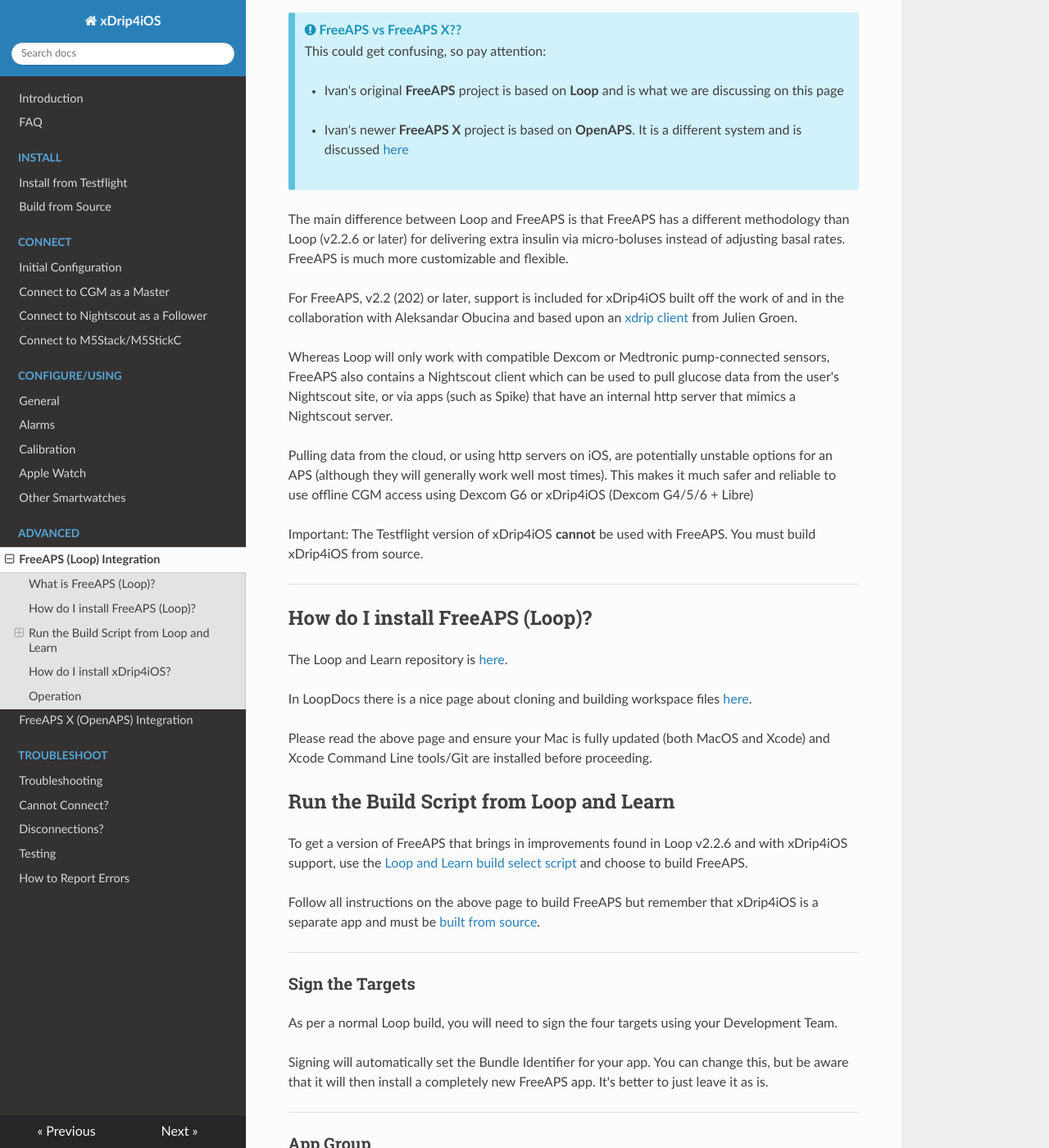
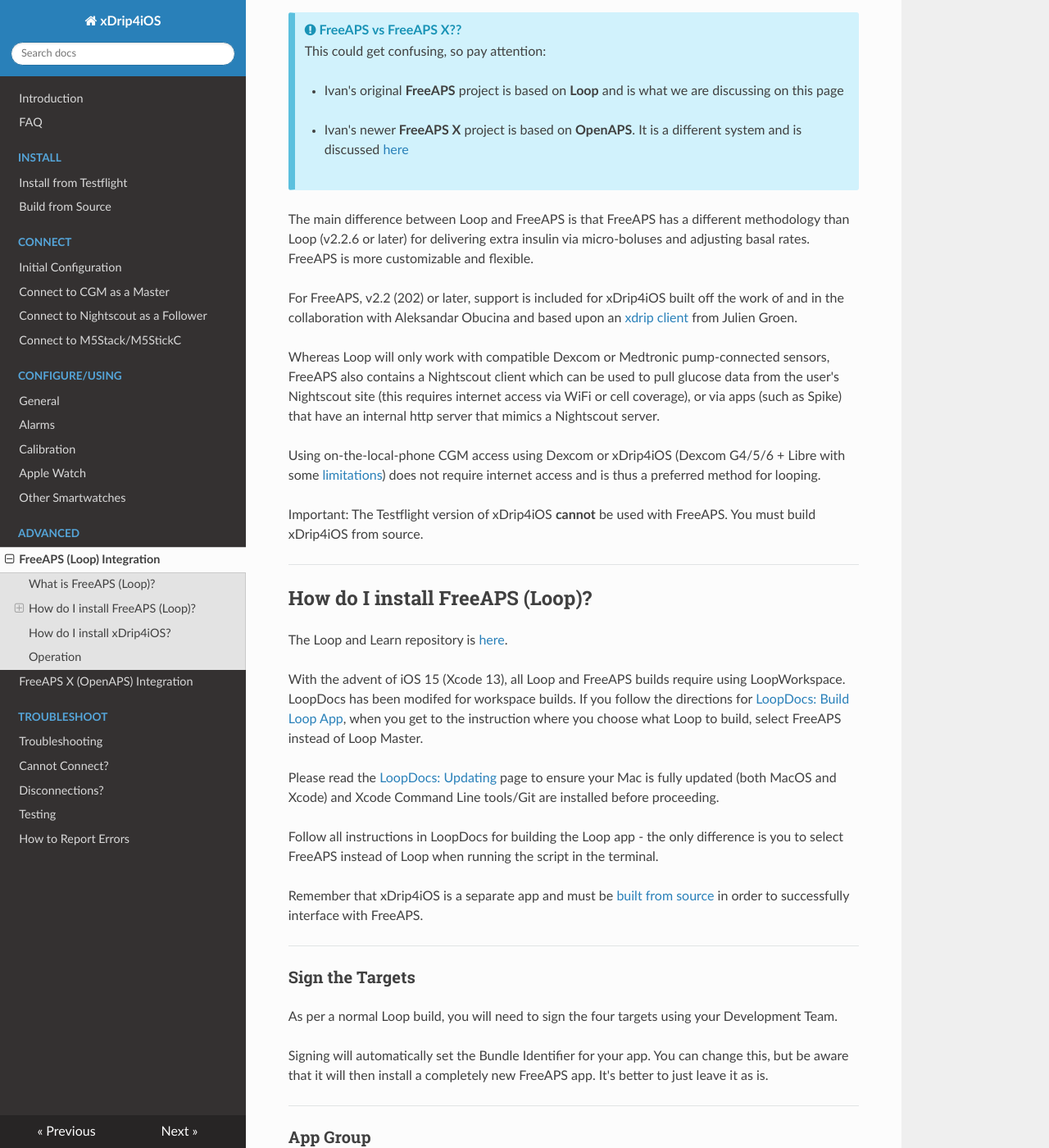
Before and after one commit to paulplant/xdrip4ios_docs, an MkDocs documentation site: the page built from docs/advanced/freeaps.md, in a window 1280 px wide and 1400 px high, scrolled down 514 px. Shown: the whole window at 82% size. Built offline with MkDocs 1.6.1, drawn with Linux system fonts in a browser that asks for light colours; nearby versions of some CDN libraries; old or Windows-style settings are respelled for this version of MkDocs.

Commit message:
Update freeaps.md
Incorporate updates to LoopDocs to simplify instructions for installing FreeAPS

```diff
--- a/docs/advanced/freeaps.md
+++ b/docs/advanced/freeaps.md
@@ -17,13 +17,13 @@ An APS works by reading blood glucose values, predicting/calculating the insulin
        - Ivan's original **FreeAPS** project is based on **Loop** and is what we are discussing on this page<br /><br />
        - Ivan's newer **FreeAPS X** project is based on **OpenAPS**. It is a different system and is discussed [here](freeapsx.md)<br /><br />
 
-The main difference between Loop and FreeAPS is that FreeAPS has a different methodology than Loop (v2.2.6 or later) for delivering extra insulin via micro-boluses instead of adjusting basal rates. FreeAPS is much more customizable and flexible.
+The main difference between Loop and FreeAPS is that FreeAPS has a different methodology than Loop (v2.2.6 or later) for delivering extra insulin via micro-boluses and adjusting basal rates. FreeAPS is more customizable and flexible.
 
 For FreeAPS, v2.2 (202) or later, support is included for xDrip4iOS built off the work of and in the collaboration with Aleksandar Obucina and based upon an [xdrip client](https://github.com/julian-groen/xdrip-client-swift) from Julien Groen.
 
-Whereas Loop will only work with compatible Dexcom or Medtronic pump-connected sensors, FreeAPS also contains a Nightscout client which can be used to pull glucose data from the user's Nightscout site, or via apps (such as Spike) that have an internal http server that mimics a Nightscout server.
+Whereas Loop will only work with compatible Dexcom or Medtronic pump-connected sensors, FreeAPS also contains a Nightscout client which can be used to pull glucose data from the user's Nightscout site (this requires internet access via WiFi or cell coverage), or via apps (such as Spike) that have an internal http server that mimics a Nightscout server.
 
-Pulling data from the cloud, or using http servers on iOS, are potentially unstable options for an APS (although they will generally work well most times). This makes it much safer and reliable to use offline CGM access using Dexcom G6 or xDrip4iOS (Dexcom G4/5/6 + Libre)
+Using on-the-local-phone CGM access using Dexcom or xDrip4iOS (Dexcom G4/5/6 + Libre with some [limitations](../index.md#compatible-sensors)) does not require internet access and is thus a preferred method for looping.
 
 Important: The Testflight version of xDrip4iOS **cannot** be used with FreeAPS. You must build xDrip4iOS from source.
 ___
@@ -31,15 +31,13 @@ ___
 
 The Loop and Learn repository is [here](https://github.com/loopnlearn/LoopWorkspace).
 
-In LoopDocs there is a nice page about cloning and building workspace files [here](https://loopkit.github.io/loopdocs/build/loopworkspace/).
+With the advent of iOS 15 (Xcode 13), all Loop and FreeAPS builds require using LoopWorkspace. LoopDocs has been modifed for workspace builds.  If you follow the directions for [LoopDocs: Build Loop App](https://loopkit.github.io/loopdocs/build/step14), when you get to the instruction where you choose what Loop to build, select FreeAPS instead of Loop Master.
 
-Please read the above page and ensure your Mac is fully updated (both MacOS and Xcode) and Xcode Command Line tools/Git are installed before proceeding.
+Please read the [LoopDocs: Updating](https://loopkit.github.io/loopdocs/build/updating) page to ensure your Mac is fully updated (both MacOS and Xcode) and Xcode Command Line tools/Git are installed before proceeding.
 
-## Run the Build Script from Loop and Learn
+Follow all instructions in LoopDocs for building the Loop app - the only difference is you to select FreeAPS instead of Loop when running the script in the terminal.
 
-To get a version of FreeAPS that brings in improvements found in Loop v2.2.6 and with xDrip4iOS support, use the [Loop and Learn build select script](https://www.loopandlearn.org/build-select/#use-script) and choose to build FreeAPS.
-
-Follow all instructions on the above page to build FreeAPS but remember that xDrip4iOS is a separate app and must be [built from source](../install/build.md).
+Remember that xDrip4iOS is a separate app and must be [built from source](../install/build.md) in order to successfully interface with FreeAPS.
 
 ___
 ### Sign the Targets
```
